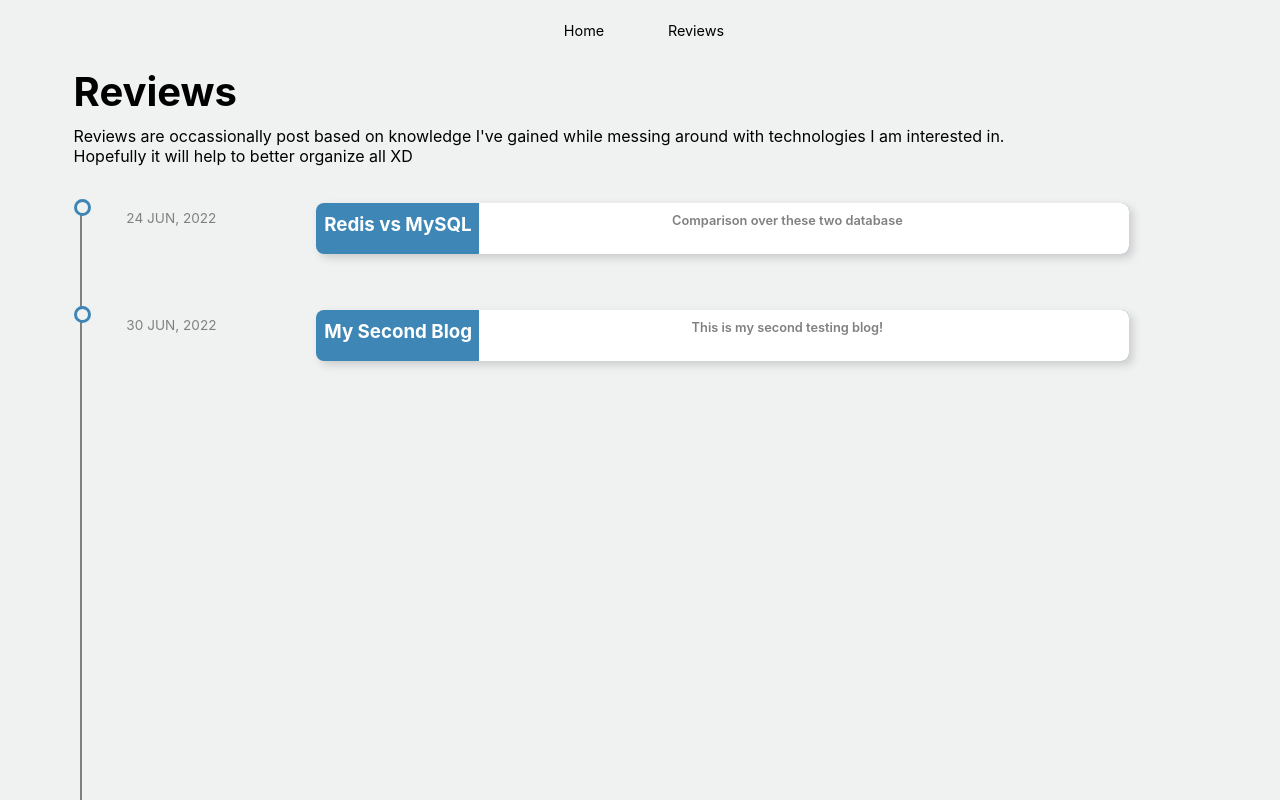
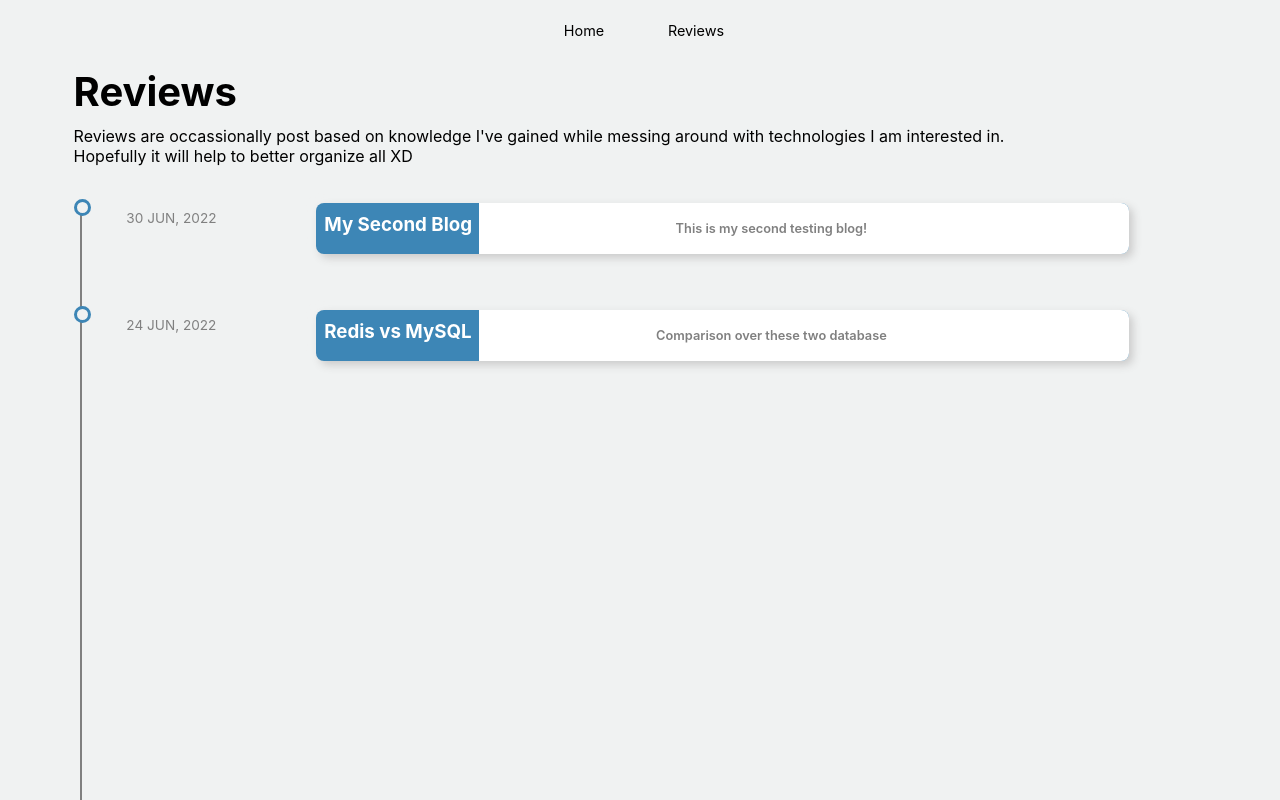
Before and after one commit to yaoyangdi/yaoyangdi.github.io, a React (Create React App) app: page /reviews in a window 1280 px wide. Shown: the top 800 px of the page. Built offline with nearby package versions, Linux system fonts and the light colour scheme.

Commit message:
Review page UI updates (review display order

```diff
--- a/src/assets/App.css
+++ b/src/assets/App.css
@@ -17,6 +17,7 @@
 
 body{
     background-color: rgb(240, 242, 242);
+
 }
 
 /*
@@ -219,14 +220,13 @@ header ul li a:hover{
 
 
 /* Blog Overview */
-
 .blogOverview.container h1{
     margin-left: 1em;
     font-size: var(--title);
     line-height: 1em;
 }
 
-.blogOverview.container p{
+.blogOverview.container.p{
     margin-left: 2.5em;
     margin-top: -0.75em;
 }
--- a/src/components/pages/blog/Blog.css
+++ b/src/components/pages/blog/Blog.css
@@ -21,10 +21,11 @@
         margin-left: 1.2em;
         background-color: grey;
     }
+
     .blog.timeline.singleSide::before{
         content: '';
         position: absolute;
-        height: 100vh;
+        min-height: 100%;
         width: 2px;
         margin-left: 0.4em;
         margin-top: 1em;
--- a/src/components/pages/blog/markdown/aaaa.md
+++ /dev/null
@@ -1,5 +0,0 @@
-aaaa
-
-
-
-![241fb227d85ceef35862e7beb711522](images/241fb227d85ceef35862e7beb711522.jpg)
--- a/src/helpers/index.js
+++ b/src/helpers/index.js
@@ -4,7 +4,7 @@
 
 // Function to group elements of BlogData array with same date property into an inner array
 export const groupByDate = (arr) =>{
-    let sorted_arr = sortByDate(arr, true);
+    let sorted_arr = sortByDate(arr, false);
     let grouped = sorted_arr.reduce((r,v, i, a) => {
       r = i===1 ? [[r]] : r;
       if(v.date===a[i-1].date){
```
Also changed, not shown: 1 other file (tests, documents, lock files or other folders).
